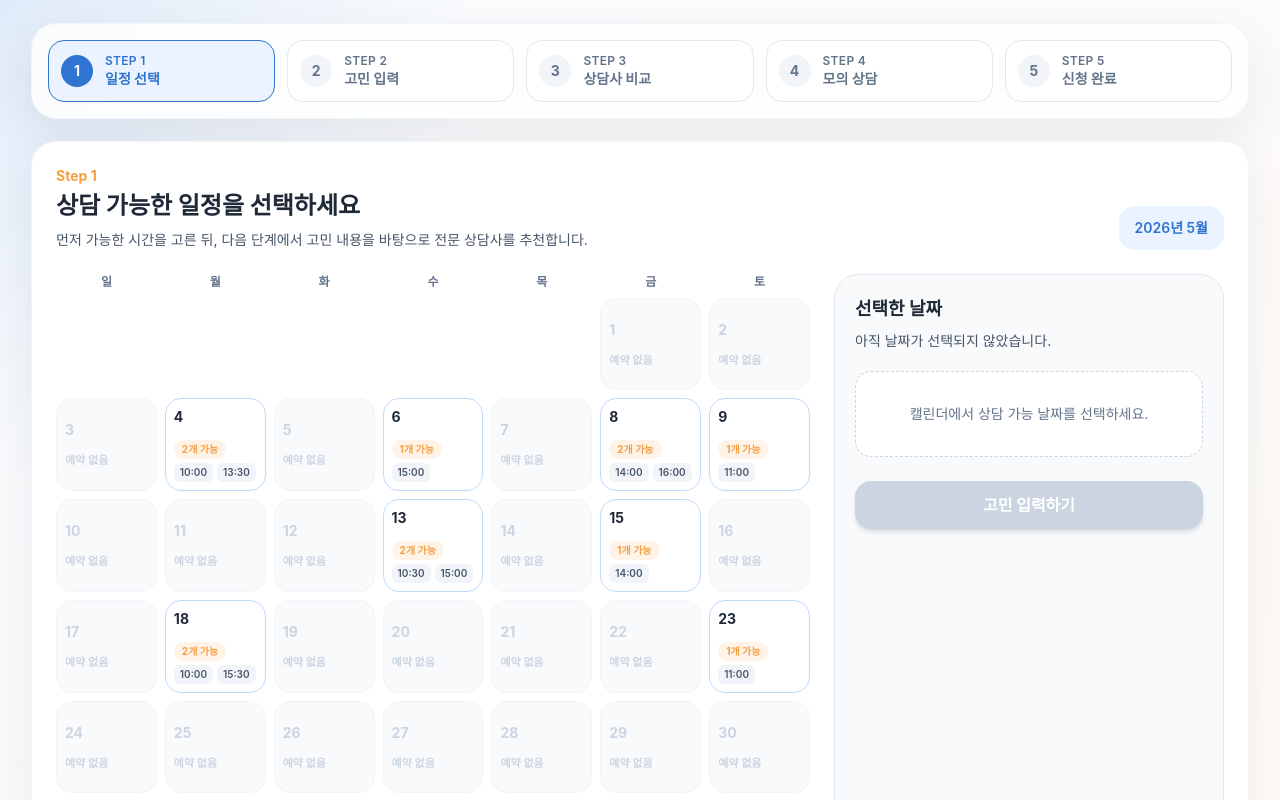
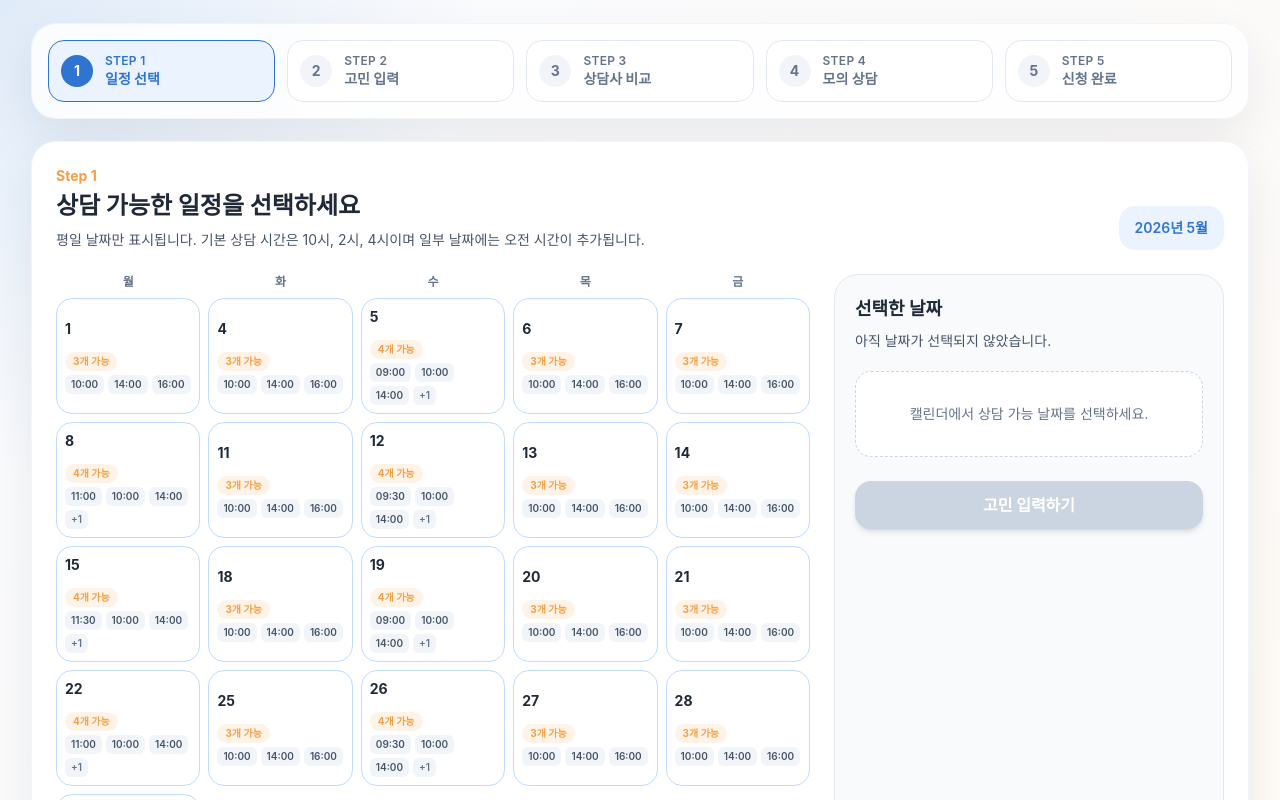
Before and after one commit to Bo0sung/HCIproto, a React (Vite) app: page / in a window 1280 px wide. Shown: the top 800 px of the page. Built offline with nearby package versions, Linux system fonts and the light colour scheme.

Commit message:
Hide weekends from calendar

```diff
--- a/src/components/CalendarStep.tsx
+++ b/src/components/CalendarStep.tsx
@@ -8,15 +8,12 @@ interface CalendarStepProps {
   onNext: () => void;
 }
 
-const weekDays = ['일', '월', '화', '수', '목', '금', '토'];
-const firstDayOffset = 5;
+const weekDays = ['월', '화', '수', '목', '금'];
 const daysInMonth = 31;
 
 const getSlotsForDate = (date: string) => scheduleSlots.filter((slot) => slot.date === date);
 
-type CalendarCell =
-  | { key: string; kind: 'empty' }
-  | { key: string; kind: 'day'; day: number; date: string };
+type CalendarCell = { key: string; kind: 'day'; day: number; date: string };
 
 export default function CalendarStep({
   selectedDate,
@@ -25,21 +22,22 @@ export default function CalendarStep({
   onSelectTime,
   onNext,
 }: CalendarStepProps) {
-  const calendarCells: CalendarCell[] = [
-    ...Array.from({ length: firstDayOffset }, (_, index) => ({
-      key: `empty-${index}`,
-      kind: 'empty' as const,
-    })),
-    ...Array.from({ length: daysInMonth }, (_, index) => {
+  const calendarCells = Array.from({ length: daysInMonth }, (_, index): CalendarCell | null => {
     const day = index + 1;
+    const date = new Date(2026, 4, day);
+    const dayOfWeek = date.getDay();
+
+    if (dayOfWeek === 0 || dayOfWeek === 6) {
+      return null;
+    }
+
     return {
       key: `day-${day}`,
       kind: 'day' as const,
       day,
       date: `2026-05-${String(day).padStart(2, '0')}`,
     };
-    }),
-  ];
+  }).filter((cell): cell is CalendarCell => cell !== null);
 
   const selectedSlots = selectedDate ? getSlotsForDate(selectedDate) : [];
   const canContinue = Boolean(selectedDate && selectedTime);
@@ -51,7 +49,7 @@ export default function CalendarStep({
           <p className="text-sm font-bold text-seoulOrange">Step 1</p>
           <h2 className="mt-1 text-2xl font-bold text-ink">상담 가능한 일정을 선택하세요</h2>
           <p className="mt-2 text-sm text-slate-600">
-            먼저 가능한 시간을 고른 뒤, 다음 단계에서 고민 내용을 바탕으로 전문 상담사를 추천합니다.
+            평일 날짜만 표시됩니다. 기본 상담 시간은 10시, 2시, 4시이며 일부 날짜에는 오전 시간이 추가됩니다.
           </p>
         </div>
         <div className="rounded-2xl bg-seoulBlueSoft px-4 py-3 text-sm font-semibold text-seoulBlue">
@@ -61,41 +59,32 @@ export default function CalendarStep({
 
       <div className="grid gap-6 lg:grid-cols-[1.45fr_0.75fr]">
         <div>
-          <div className="mb-2 grid grid-cols-7 gap-2 text-center text-xs font-bold text-slate-500">
+          <div className="mb-2 grid grid-cols-5 gap-2 text-center text-xs font-bold text-slate-500">
             {weekDays.map((day) => (
               <div key={day}>{day}</div>
             ))}
           </div>
-          <div className="grid grid-cols-7 gap-2">
+          <div className="grid grid-cols-5 gap-2">
             {calendarCells.map((cell) => {
-              if (cell.kind === 'empty') {
-                return <div key={cell.key} className="min-h-[92px] rounded-2xl" />;
-              }
-
               const slots = getSlotsForDate(cell.date);
-              const isAvailable = slots.length > 0;
               const isSelected = selectedDate === cell.date;
-              const visibleTimes = slots.slice(0, 2).map((slot) => slot.time);
+              const visibleTimes = slots.slice(0, 3).map((slot) => slot.time);
 
               return (
                 <button
                   key={cell.key}
                   type="button"
-                  disabled={!isAvailable}
                   onClick={() => {
                     onSelectDate(cell.date);
                     onSelectTime(slots[0]?.time ?? '');
                   }}
-                  className={`min-h-[92px] rounded-2xl border p-2 text-left transition ${
+                  className={`min-h-[104px] rounded-2xl border p-2 text-left transition ${
                     isSelected
                       ? 'border-seoulBlue bg-seoulBlue text-white shadow-md'
-                      : isAvailable
-                        ? 'border-blue-200 bg-white text-ink hover:border-seoulBlue hover:bg-seoulBlueSoft hover:shadow-md'
-                        : 'cursor-not-allowed border-slate-100 bg-slate-50 text-slate-300'
+                      : 'border-blue-200 bg-white text-ink hover:border-seoulBlue hover:bg-seoulBlueSoft hover:shadow-md'
                   }`}
                 >
                   <span className="block text-sm font-bold">{cell.day}</span>
-                  {isAvailable ? (
                   <div className="mt-2 space-y-1">
                     <span
                       className={`inline-flex rounded-full px-2 py-0.5 text-[10px] font-bold ${
@@ -115,20 +104,17 @@ export default function CalendarStep({
                           {time}
                         </span>
                       ))}
-                        {slots.length > 2 && (
+                      {slots.length > 3 && (
                         <span
                           className={`rounded-md px-1.5 py-0.5 text-[10px] font-semibold ${
                             isSelected ? 'bg-white/15 text-white' : 'bg-slate-100 text-slate-500'
                           }`}
                         >
-                            +{slots.length - 2}
+                          +{slots.length - 3}
                         </span>
                       )}
                     </div>
                   </div>
-                  ) : (
-                    <span className="mt-3 block text-[11px] font-semibold">예약 없음</span>
-                  )}
                 </button>
               );
             })}
--- a/src/components/UserInputStep.tsx
+++ b/src/components/UserInputStep.tsx
@@ -5,7 +5,34 @@ interface UserInputStepProps {
   onNext: () => void;
 }
 
-const promptHints = ['학년/전공', '고민 중인 선택지', '가장 불안한 점'];
+const promptHints = ['학년/전공', '고민 중인 선택지', '가장 막히는 지점'];
+
+const concernExamples = [
+  {
+    label: '취업 vs 대학원',
+    text: '취업을 해야 할지 대학원에 진학해야 할지 고민 중입니다.',
+  },
+  {
+    label: '첫 준비 단계',
+    text: '아직 해놓은 게 없고 뭐부터 해야 할지 모르겠어요.',
+  },
+  {
+    label: '취업 준비',
+    text: '취업 준비를 해야 하는데 이력서와 포트폴리오를 어떻게 시작해야 할지 모르겠습니다.',
+  },
+  {
+    label: '대학원 진학',
+    text: '대학원 진학을 고민 중인데 연구실 선택과 교수님 컨택이 막막합니다.',
+  },
+  {
+    label: '전공·적성',
+    text: '전공이 저와 맞는지 모르겠고 어떤 분야에 흥미가 있는지도 잘 모르겠습니다.',
+  },
+  {
+    label: '정보 부족',
+    text: '취업에 대한 정보와 필요한 준비 조건이 부족한 것 같습니다.',
+  },
+];
 
 export default function UserInputStep({ userInput, onChange, onBack, onNext }: UserInputStepProps) {
   const trimmedLength = userInput.trim().length;
@@ -17,8 +44,28 @@ export default function UserInputStep({ userInput, onChange, onBack, onNext }: U
         <p className="text-sm font-bold text-seoulOrange">Step 2</p>
         <h2 className="mt-1 text-2xl font-bold text-ink">현재 고민을 짧게 알려주세요</h2>
         <p className="mt-2 text-sm leading-6 text-slate-600">
-          완성된 문장일 필요는 없습니다. 상담사 스타일을 비교할 수 있을 만큼만 적어도 충분합니다.
+          직접 입력해도 되고, 아래 고민 index 버튼을 눌러 예시 문장을 선택해도 됩니다.
         </p>
+      </div>
+
+      <div className="mt-5 rounded-3xl border border-blue-100 bg-seoulBlueSoft p-4">
+        <p className="text-xs font-bold uppercase tracking-wide text-seoulBlue">고민 index 선택</p>
+        <div className="mt-3 grid gap-2 sm:grid-cols-2 lg:grid-cols-3">
+          {concernExamples.map((example) => (
+            <button
+              key={example.label}
+              type="button"
+              onClick={() => onChange(example.text)}
+              className={`rounded-2xl border px-4 py-3 text-left text-sm font-bold transition ${
+                userInput === example.text
+                  ? 'border-seoulBlue bg-seoulBlue text-white shadow-md'
+                  : 'border-blue-100 bg-white text-slate-700 hover:border-seoulBlue hover:text-seoulBlue'
+              }`}
+            >
+              {example.label}
+            </button>
+          ))}
+        </div>
       </div>
 
       <div className="mt-5 rounded-3xl border border-slate-200 bg-slate-50 p-4">
@@ -42,7 +89,7 @@ export default function UserInputStep({ userInput, onChange, onBack, onNext }: U
         />
 
         <div className="mt-3 flex flex-col gap-2 text-xs text-slate-500 sm:flex-row sm:items-center sm:justify-between">
-          <p>한두 문장만 입력해도 다음 단계에서 상담사별 응답을 비교할 수 있습니다.</p>
+          <p>선택한 예시 문장은 자유롭게 수정할 수 있습니다.</p>
           <p className={`font-bold ${trimmedLength > 0 ? 'text-seoulBlue' : 'text-slate-400'}`}>
             {trimmedLength}자 입력됨
           </p>
@@ -63,7 +110,7 @@ export default function UserInputStep({ userInput, onChange, onBack, onNext }: U
           onClick={onNext}
           className="rounded-2xl bg-seoulBlue px-6 py-3 font-bold text-white shadow-md transition hover:bg-blue-700 disabled:cursor-not-allowed disabled:bg-slate-300"
         >
-          상담사 스타일 비교하기
+          상담사 비교하기
         </button>
       </div>
     </section>
--- a/src/data/scheduleSlots.ts
+++ b/src/data/scheduleSlots.ts
@@ -1,16 +1,33 @@
 import type { ScheduleSlot } from '../types';
 
-export const scheduleSlots: ScheduleSlot[] = [
-  { date: '2026-05-04', label: '월', time: '10:00' },
-  { date: '2026-05-04', label: '월', time: '13:30' },
-  { date: '2026-05-06', label: '수', time: '15:00' },
-  { date: '2026-05-08', label: '금', time: '14:00' },
-  { date: '2026-05-08', label: '금', time: '16:00' },
-  { date: '2026-05-09', label: '토', time: '11:00' },
-  { date: '2026-05-13', label: '수', time: '10:30' },
-  { date: '2026-05-13', label: '수', time: '15:00' },
-  { date: '2026-05-15', label: '금', time: '14:00' },
-  { date: '2026-05-18', label: '월', time: '10:00' },
-  { date: '2026-05-18', label: '월', time: '15:30' },
-  { date: '2026-05-23', label: '토', time: '11:00' },
-];
+const weekdayLabels = ['일', '월', '화', '수', '목', '금', '토'];
+const baseTimes = ['10:00', '14:00', '16:00'];
+const extraMorningTimes: Record<number, string> = {
+  5: '09:00',
+  8: '11:00',
+  12: '09:30',
+  15: '11:30',
+  19: '09:00',
+  22: '11:00',
+  26: '09:30',
+  29: '11:30',
+};
+
+export const scheduleSlots: ScheduleSlot[] = Array.from({ length: 31 }, (_, index) => {
+  const day = index + 1;
+  const date = new Date(2026, 4, day);
+  const dayOfWeek = date.getDay();
+
+  if (dayOfWeek === 0 || dayOfWeek === 6) {
+    return [];
+  }
+
+  const times = extraMorningTimes[day] ? [extraMorningTimes[day], ...baseTimes] : baseTimes;
+  const dateText = `2026-05-${String(day).padStart(2, '0')}`;
+
+  return times.map((time) => ({
+    date: dateText,
+    label: weekdayLabels[dayOfWeek],
+    time,
+  }));
+}).flat();
```
Lines whose indentation alone changed are shown as unchanged.
